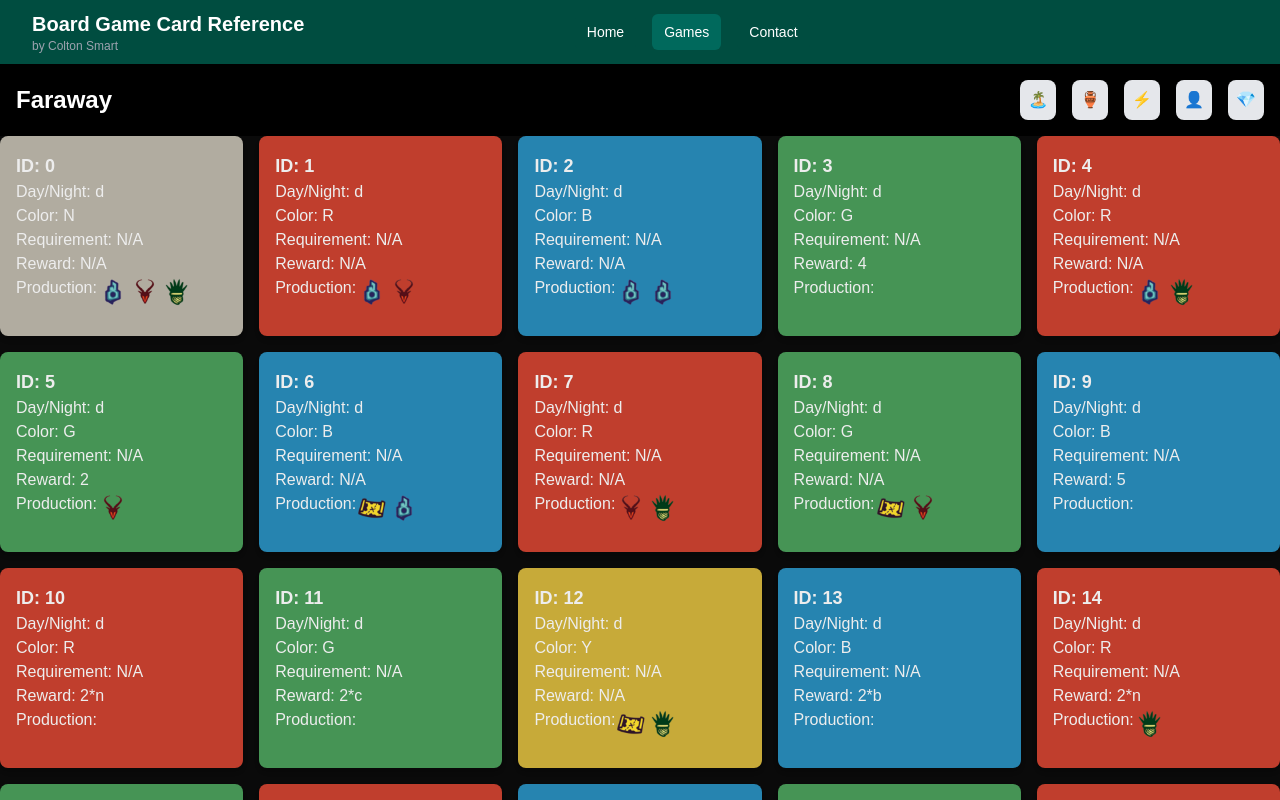
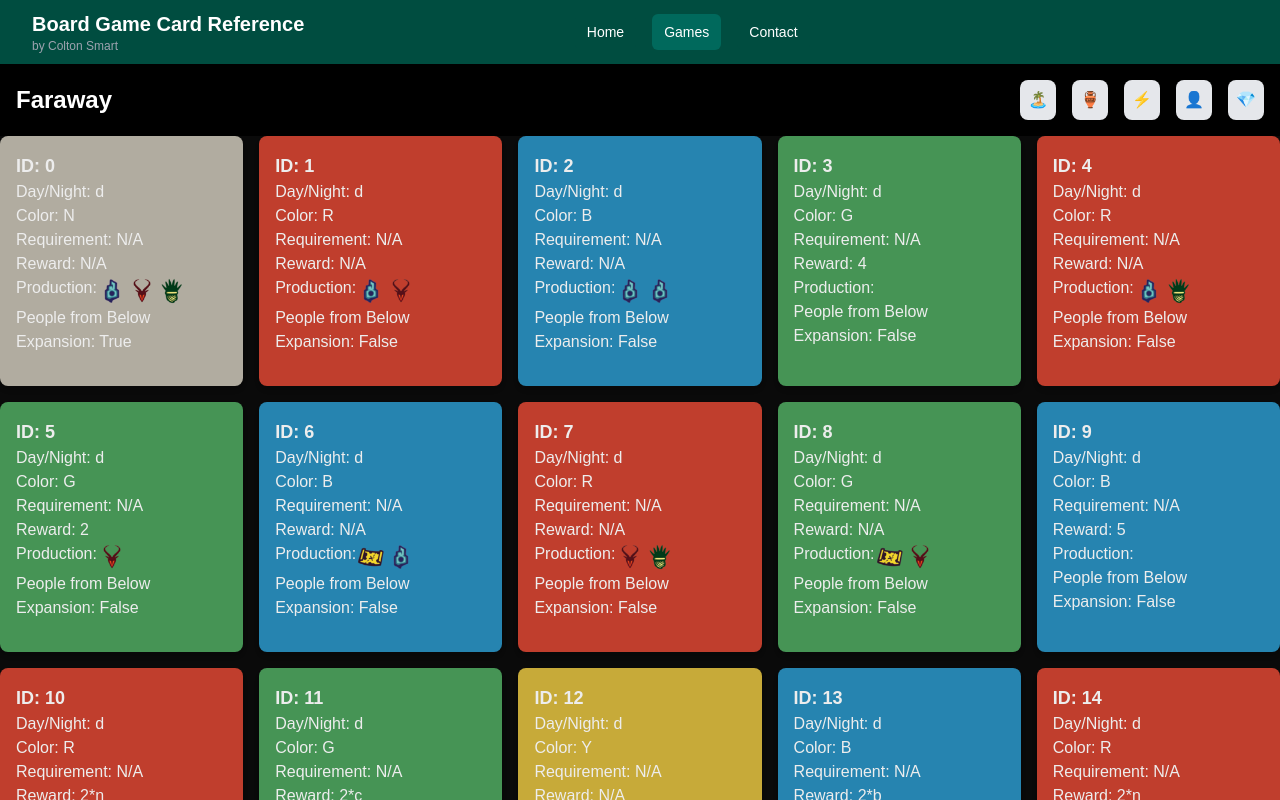
Before and after one commit to colton-smart/board-game-card-reference, a Next.js app: page /board-game-card-reference/games/faraway in a window 1280 px wide. Shown: the top 800 px of the page. Built offline with nearby package versions, Linux system fonts and the light colour scheme.

Commit message:
fixing linting issues and adding icon images into Image rather than img tags.

```diff
--- a/src/app/games/ark-nova/page.tsx
+++ b/src/app/games/ark-nova/page.tsx
@@ -22,14 +22,14 @@
     }
 
     // Placeholder cards data - replace with actual data later
-    const cards = [
-        {
-            id: '1',
-            imageUrl: '/path-to-ark-nova-card.jpg',
-            name: 'Example Animal Card'
-        },
-        // Add more cards
-    ]
+    // const cards = [
+    //     {
+    //         id: '1',
+    //         imageUrl: '/path-to-ark-nova-card.jpg',
+    //         name: 'Example Animal Card'
+    //     },
+    //     // Add more cards
+    // ]
 
     return (
         <GameLayout>
--- a/src/app/games/terraforming-mars/page.tsx
+++ b/src/app/games/terraforming-mars/page.tsx
@@ -21,10 +21,10 @@
     }
 
     // This would come from your database eventually
-    const cards = [
-        { id: '1', imageUrl: '/path-to-card.jpg', name: 'Example Card' },
-        // Add more cards
-    ]
+    // const cards = [
+    //     { id: '1', imageUrl: '/path-to-card.jpg', name: 'Example Card' },
+    //     // Add more cards
+    // ]
 
     return (
         <GameLayout>
--- a/src/app/games/wingspan/page.tsx
+++ b/src/app/games/wingspan/page.tsx
@@ -22,14 +22,14 @@
     }
 
     // Placeholder cards data - replace with actual data later
-    const cards = [
-        {
-            id: '1',
-            imageUrl: '/path-to-wingspan-card.jpg',
-            name: 'Example Bird Card'
-        },
-        // Add more cards
-    ]
+    // const cards = [
+    //     {
+    //         id: '1',
+    //         imageUrl: '/path-to-wingspan-card.jpg',
+    //         name: 'Example Bird Card'
+    //     },
+    //     // Add more cards
+    // ]
 
     return (
         <GameLayout>
--- a/src/components/CardGrid.tsx
+++ b/src/components/CardGrid.tsx
@@ -8,6 +8,7 @@
     production: string | null;
     requirement: string | null;
     reward: string | number | null;
+    from_below: boolean;
     // imgsrc: string | null;
 }
 
@@ -40,41 +41,49 @@
             switch (char) {
                 case 'b':
                     images.push(
-                        <img
+                        <Image
                             key={`b-${images.length}`}
-                            src="/board-game-card-reference/images/uddu_stone_t.png" // Correct path for 'b'
+                            src="/board-game-card-reference/images/uddu_stone_t.png"
+                            width={30}
+                            height={30}
                             alt="Uddu Stone"
-                            className="w-8 h-8" // Adjust size as needed
+                            className="object-contain"
                         />
                     );
                     break;
                 case 'g':
                     images.push(
-                        <img
+                        <Image
                             key={`g-${images.length}`}
-                            src="/board-game-card-reference/images/goldlog_thistle_t.png" // Correct path for 'g'
+                            src="/board-game-card-reference/images/goldlog_thistle_t.png"
+                            width={30}
+                            height={30}
                             alt="Goldlog Thistle"
-                            className="w-8 h-8" // Adjust size as needed
+                            className="object-contain"
                         />
                     );
                     break;
                 case 'r':
                     images.push(
-                        <img
+                        <Image
                             key={`r-${images.length}`}
-                            src="/board-game-card-reference/images/okiko_chimera_t.png" // Correct path for 'r'
+                            src="/board-game-card-reference/images/okiko_chimera_t.png"
+                            width={30}
+                            height={30}
                             alt="Okiko Chimera"
-                            className="w-8 h-8" // Adjust size as needed
+                            className="object-contain"
                         />
                     );
                     break;
                 case 'c':
                     images.push(
-                        <img
+                        <Image
                             key={`c-${images.length}`}
-                            src="/board-game-card-reference/images/clue_t.png" // Correct path for 'r'
+                            src="/board-game-card-reference/images/clue_t.png"
+                            width={30}
+                            height={30}
                             alt="Clue"
-                            className="w-8 h-8" // Adjust size as needed
+                            className="object-contain"
                         />
                     );
                     break;
@@ -82,7 +91,7 @@
                     break;
             }
         }
-        return images.length > 0 ? images : <span>N/A</span>; // Return images or 'N/A'
+        return images.length > 0 ? images : <span>N/A</span>;
     };
 
     return (
@@ -94,7 +103,7 @@
                     style={{
                         backgroundColor: getBackgroundColor(card.color),
                         width: '100%', // Use full width of the grid cell
-                        height: '200px', // Keep the height fixed to make it square
+                        height: '250px', // Keep the height fixed to make it square
                     }}
                 >
                     <h3 className="text-lg font-semibold">ID: {card.id}</h3>
@@ -103,8 +112,9 @@
                     <p>Requirement: {card.requirement || 'N/A'}</p>
                     <p>Reward: {card.reward !== null ? card.reward : 'N/A'}</p>
                     <div className="flex space-x-0">
-                        <p>Production: </p>{getImagesFromProduction(card.production)} {/* Display images or 'N/A' */}
+                        <p>Production: </p>{getImagesFromProduction(card.production)}
                     </div>
+                    <p>People from Below Expansion: {card.from_below ? 'True' : 'False'}</p>
                 </div>
             ))}
         </div>
```
Also changed, not shown: public/card-data/faraway-card-data.json (+154 -77 lines).
